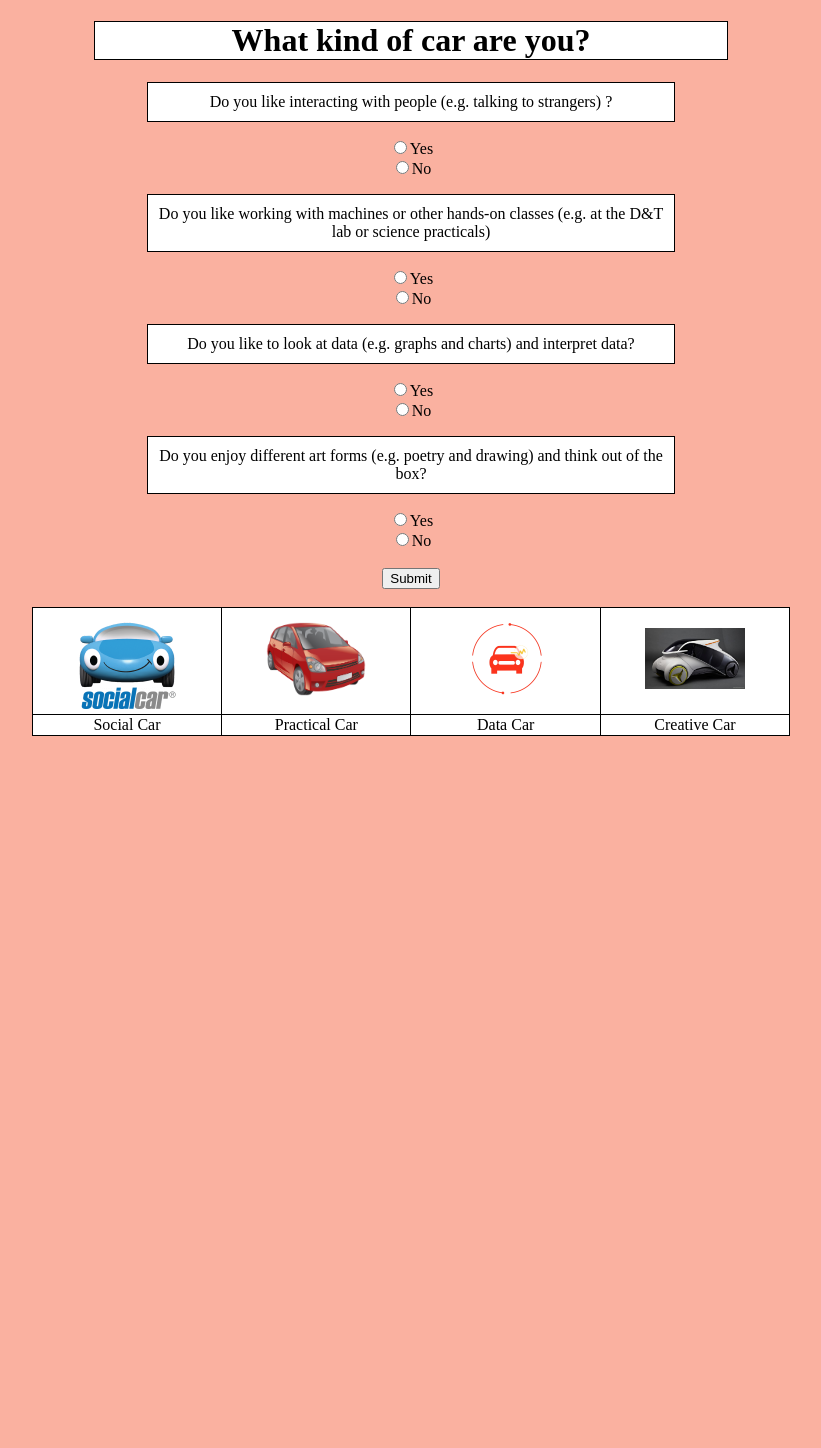
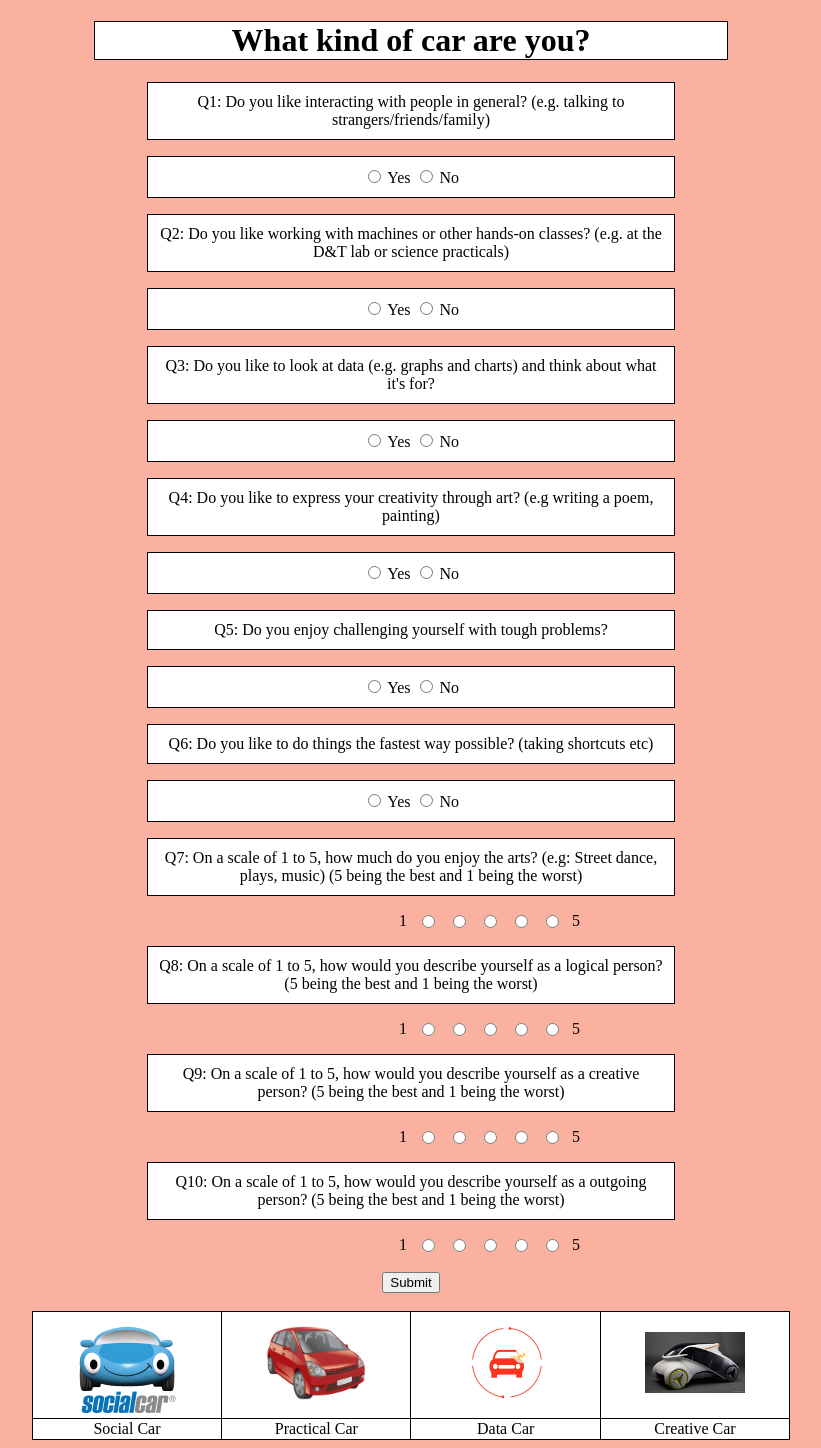
Before and after one commit to orh-0405/Prototype-3, a Flask app: page /survey_page/ in a window 1280 px wide. Shown: the whole page, without its empty margins (229-1050 px from the left). Before the commit the page ends 736 px from the top, so only its background shows below. Run offline with Flask 2, Linux system fonts and the light colour scheme.

Commit message:
survey change

```diff
--- a/app.py
+++ b/app.py
@@ -24,7 +24,10 @@ def survey_start():
 
 @app.route('/survey_page/')
 def survey_page():
-    return render_template('2_survey.html')
+    questions = open_survey()
+    for i in range(len(questions)):
+        print(questions[i][1])
+    return render_template('2_survey.html', questions=questions)
 
 
 @app.route('/test/', methods=["GET", "POST"])
@@ -42,7 +45,7 @@ def test():
         return str(values)
 
 
-@app.route('/personality/')
+@app.route('/personality/', methods = ["POST"])
 def personality():
     img = "../static/data_car.png"
     personality = "Data"
--- a/static/form_style.css
+++ b/static/form_style.css
@@ -29,6 +29,13 @@ p {
     padding-bottom: 10px;
 }
 
+.likert li {
+    float: left;
+    list-style-type: none;
+    margin-left: auto;
+    margin-right: auto;
+    }
+
 ol {
     background: white;
     text-align: left;
@@ -41,3 +48,28 @@ ol {
     padding-top: 10px;
     padding-bottom: 10px
 }
+
+p, li {
+    margin-left: auto;
+    margin-right: auto;
+}
+
+.likert li {
+    float: left;
+    list-style-type: none;
+    margin-left: 10px;
+}
+
+section {
+    margin-right: auto;
+    margin-left: 570px;
+}
+
+section li{
+    margin-right: auto;
+    margin-left: auto;
+}
+
+p, ul{
+    background-color: white;
+}
--- a/templates/2_survey.html
+++ b/templates/2_survey.html
@@ -6,32 +6,37 @@
     <meta name="viewport" content="width=device-width, initial-scale=1.0">
     <title>What kind of car are you?</title>
     <link rel="stylesheet" href="../static/form_style.css">
+
 </head>
 <body>
-    <form action="{{ url_for('personality') }}">
+    <form action="{{ url_for('personality') }}" method="POST">
         <h1>What kind of car are you?</h1>
-        <p>Do you like interacting with people (e.g. talking to strangers) ?</p>
-        <input type='radio' name='interaction' value="yes" id='yesid'><label for="yesid">Yes</label><br>
-        <input type='radio' name='interaction' value="no" id='noid'><label for="noid">No</label>
+        {%for q in questions[:6]%}
+        <p>Q{{q[0]}}: {{q[1]}}</p>
+        <p>
+            <input type="radio" name="{{q[0]}}" value = "Yes" id="yes{{q[0]}}">
+            <label for="yes{{q[0]}}">Yes</label>
+            <input type="radio" name="{{q[0]}}" value = "No" id="no{{q[0]}}">
+            <label for="no{{q[0]}}">No</label>
+        </p>
+        {%endfor%}
 
-        <p>Do you like working with machines or other hands-on classes (e.g. at the D&T lab or science practicals)</p>
-        <input type='radio' name='prac' value="yes" id='yes_id'><label for="yes_id">Yes</label><br>
-        <input type='radio' name='prac' value="no" id='no_id'><label for="no_id">No</label>
-
-        <p>Do you like to look at data (e.g. graphs and charts) and interpret data?</p>
-        <input type='radio' name='data' value="yes" id='yes.id'><label for="yes.id">Yes</label><br>
-        <input type='radio' name='data' value="no" id='no.id'><label for="no.id">No</label>
-
-        <p>Do you enjoy different art forms (e.g. poetry and drawing) and think out of the box?
-        </p>
-        <input type='radio' name='arts' value="yes" id='yes-id'><label for="yes-id">Yes</label><br>
-        <input type='radio' name='arts' value="no" id='no-id'><label for="no-id">No</label>
-
-        <br>
-        <br>
-        <input type='submit'>
-        <br>
-        <br>
+    {%for q in questions[6:]%}
+    <p> Q{{q[0]}}: {{q[1]}}</p>
+    <section>
+            <ul class="likert">
+                <li> <label for="1 {{q[0]}}">1</label> </li>
+                <li><input type="radio" name="{{q[0]}}" value = "1"id="1 {{q[0]}}"/></li>
+                <li><input type="radio" name="{{q[0]}}" value = "2"/></li>
+                <li><input type="radio" name="{{q[0]}}" value = "3"/></li>
+                <li><input type="radio" name="{{q[0]}}" value = "4"/></li>
+                <li><input type="radio" name="{{q[0]}}" value = "5" id="5 {{q[0]}}"/></li>
+                <li><label for="5 {{q[0]}}">5</label></li>
+            </ul>
+    </section>
+    <br>
+    {%endfor%}
+    <br><input type="submit"><br> <br>
     </form>
 
     <table class=center border=black>
```
Also changed, not shown: templates/ECG.html (added, +54 -0 lines), templates/testtt.html (+15 -3 lines).
